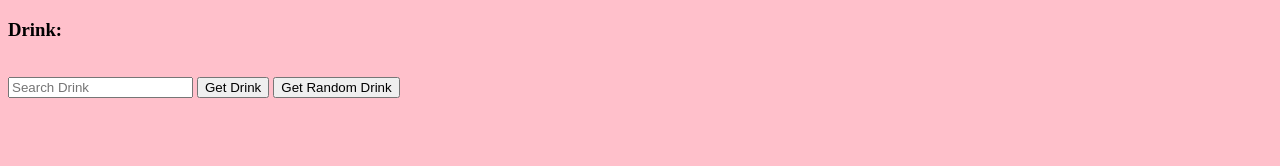
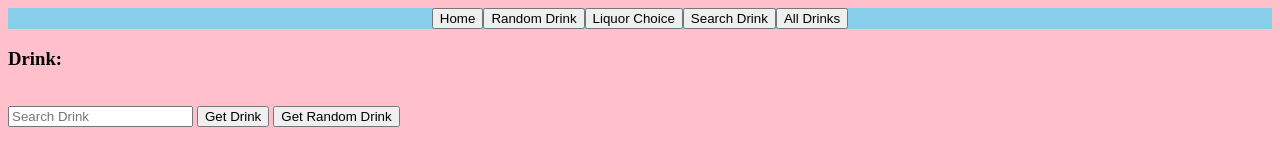
Before and after one commit to daydin14/cocktail-recipe, a plain HTML site: page index.html in a window 1280 px wide. Drawn offline with nearby package versions, Linux system fonts and the light colour scheme.

Commit message:
Added flex box and a nav bar to display a top menu of buttons

```diff
--- a/css/style.css
+++ b/css/style.css
@@ -1,3 +1,12 @@
 html, body {
     background-color: pink;
 }
+
+* {
+    box-sizing: border-box;
+}
+.flex-around {
+    display: flex;
+    justify-content: center;
+    align-items: center;
+}
--- a/index.html
+++ b/index.html
@@ -15,6 +15,9 @@
     <title>Cocktail Drinks</title>
   </head>
   <body>
+    <header>
+      <nav id="menu-bar"></nav>
+    </header>
       <main>
           <h3>Drink:</h3>
           <p id="drink"></p>
--- a/js/script.js
+++ b/js/script.js
@@ -24,3 +24,23 @@ function getData(event) {
     }
   );
 }
+
+// Top Menu Buttons:
+var menu = [
+  { text: "Home"},
+  { text: "Random Drink"},
+  { text: "Liquor Choice"},
+  { text: "Search Drink"},
+  { text: "All Drinks"},
+];
+
+const topMenuEl = document.getElementById("menu-bar");
+topMenuEl.style.backgroundColor = "skyblue"
+topMenuEl.classList.add("flex-around");
+
+for (let i of menu) {
+  let bEl = document.createElement("button");
+  bEl.setAttribute("submit", menu);
+  bEl.textContent = i.text;
+  topMenuEl.append(bEl);
+}
```
